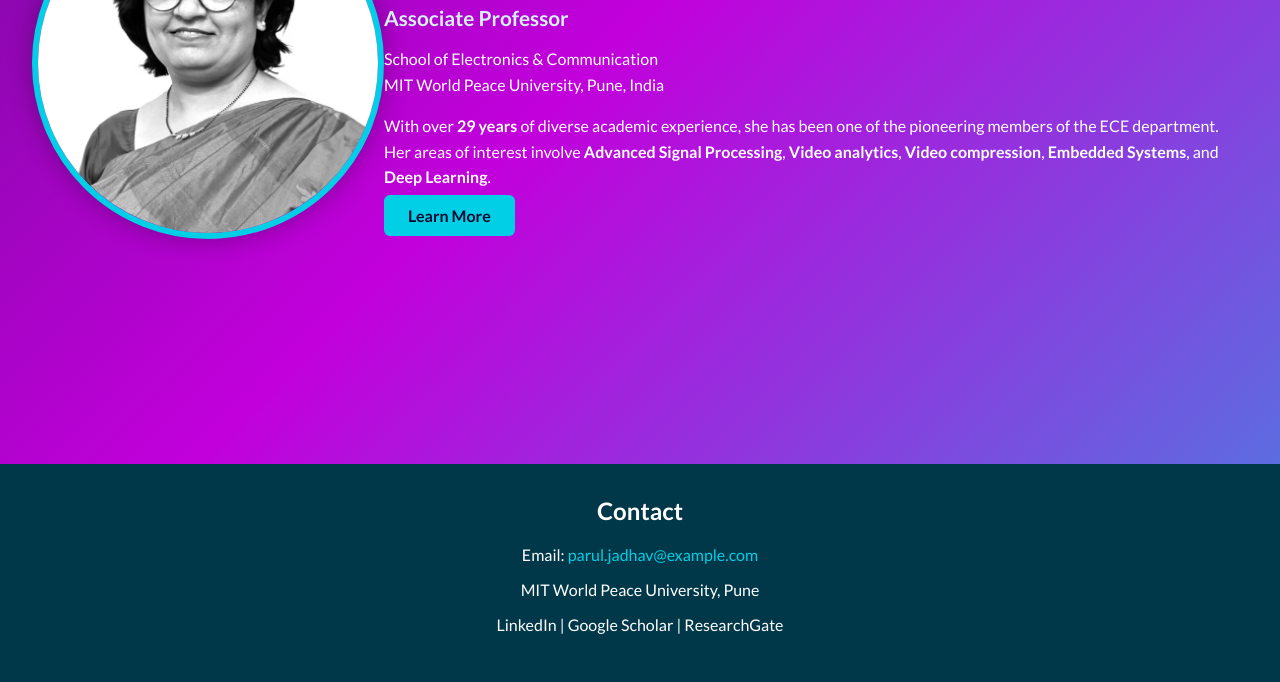
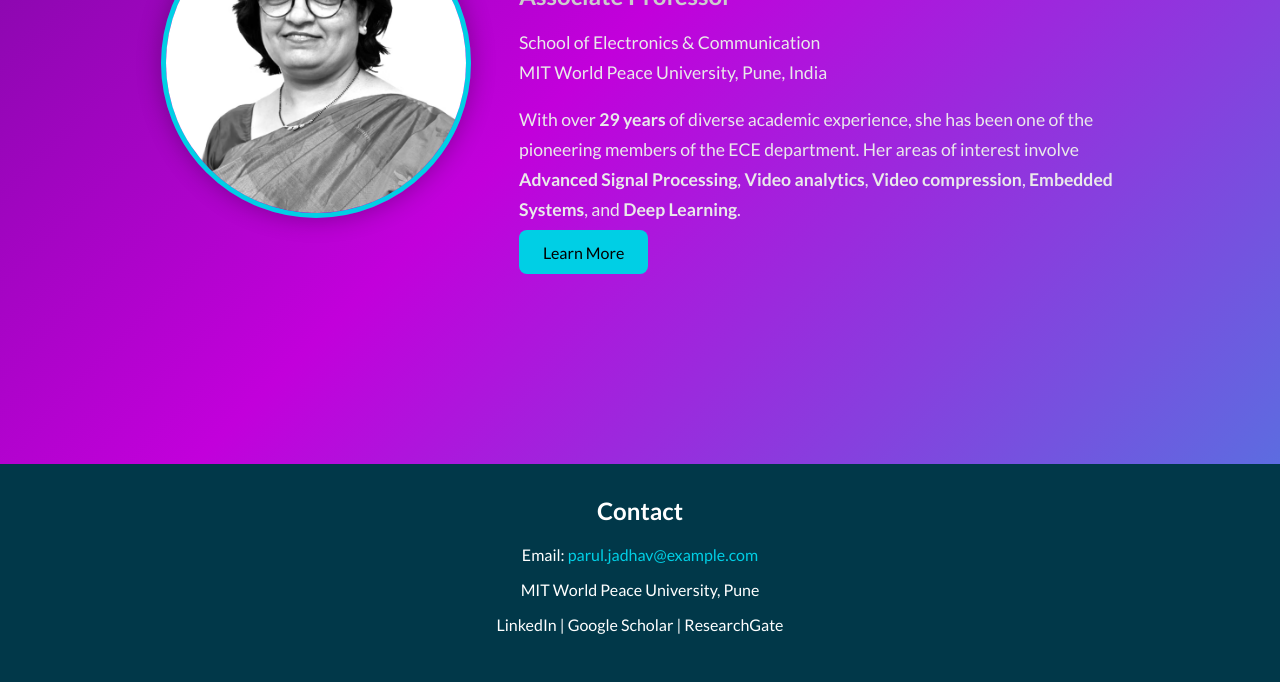
Before and after one commit to Bhargav-Shivbhakta/Mam-website, a plain HTML site: page index.html in a window 1280 px wide. Shown: the part 375-1057 px from the top of the page. Drawn offline with Linux system fonts and the light colour scheme.

Commit message:
Update style.css

```diff
--- a/assets/css/style.css
+++ b/assets/css/style.css
@@ -63,63 +63,65 @@ a {
 
 /* === Home Hero Section === */
 .hero {
-  min-height: 100vh; /* Full viewport height */
+  min-height: 100vh;
   background: linear-gradient(135deg, #0C0931, #1D1856, #C200DB, #00CFE5);
   background-size: 300% 300%;
   animation: gradient-shift 15s ease infinite;
   color: white;
   display: flex;
-  flex-wrap: wrap;
+  align-items: center;
   justify-content: center;
-  align-items: center;
-  padding: 2rem;
+  padding: 2rem 5%;
   box-sizing: border-box;
+  gap: 3rem;
 }
 
 .hero-left img {
-  width: 340px;
-  height: 340px;
+  width: 300px;
+  height: 300px;
   border-radius: 50%;
-  border: 6px solid #00CFE5;
+  border: 5px solid #00CFE5;
   object-fit: cover;
-  box-shadow: 0 0 24px rgba(0, 0, 0, 0.3);
-  transition: transform 0.3s ease;
+  box-shadow: 0 0 25px rgba(0, 0, 0, 0.3);
 }
-.hero-left img:hover {
-  transform: scale(1.05);
+
+.hero-right {
+  max-width: 600px;
 }
-.hero-right {
-  flex: 2;
-  text-align: left;
-  color: white;
-}
+
 .hero-right h1 {
-  font-size: 2.5rem;
+  font-size: 2.8rem;
   margin-bottom: 0.5rem;
 }
+
 .hero-right h3 {
-  font-size: 1.3rem;
-  margin-bottom: 0.5rem;
-  color: #D6F0FA;
+  font-size: 1.5rem;
+  margin-bottom: 1rem;
+  color: #ccc;
 }
+
 .hero-right p {
-  margin-bottom: 1rem;
-  line-height: 1.6;
+  font-size: 1.1rem;
+  line-height: 1.7;
+  color: #eaeaea;
 }
+
 .cta-btn {
   background-color: #00CFE5;
-  color: #0C0931;
-  padding: 0.7rem 1.5rem;
+  color: #000;
   border: none;
-  border-radius: 6px;
-  font-weight: bold;
-  text-decoration: none;
-  transition: background-color 0.3s ease, color 0.3s ease;
+  padding: 0.8rem 1.5rem;
+  font-size: 1rem;
+  border-radius: 8px;
+  cursor: pointer;
+  transition: background 0.3s;
+  margin-top: 1rem;
 }
+
 .cta-btn:hover {
-  background-color: #013849;
-  color: white;
+  background-color: #00bcd4;
 }
+
 
 /* === About Hero (Text Only) === */
 .about-hero-fade {
```
